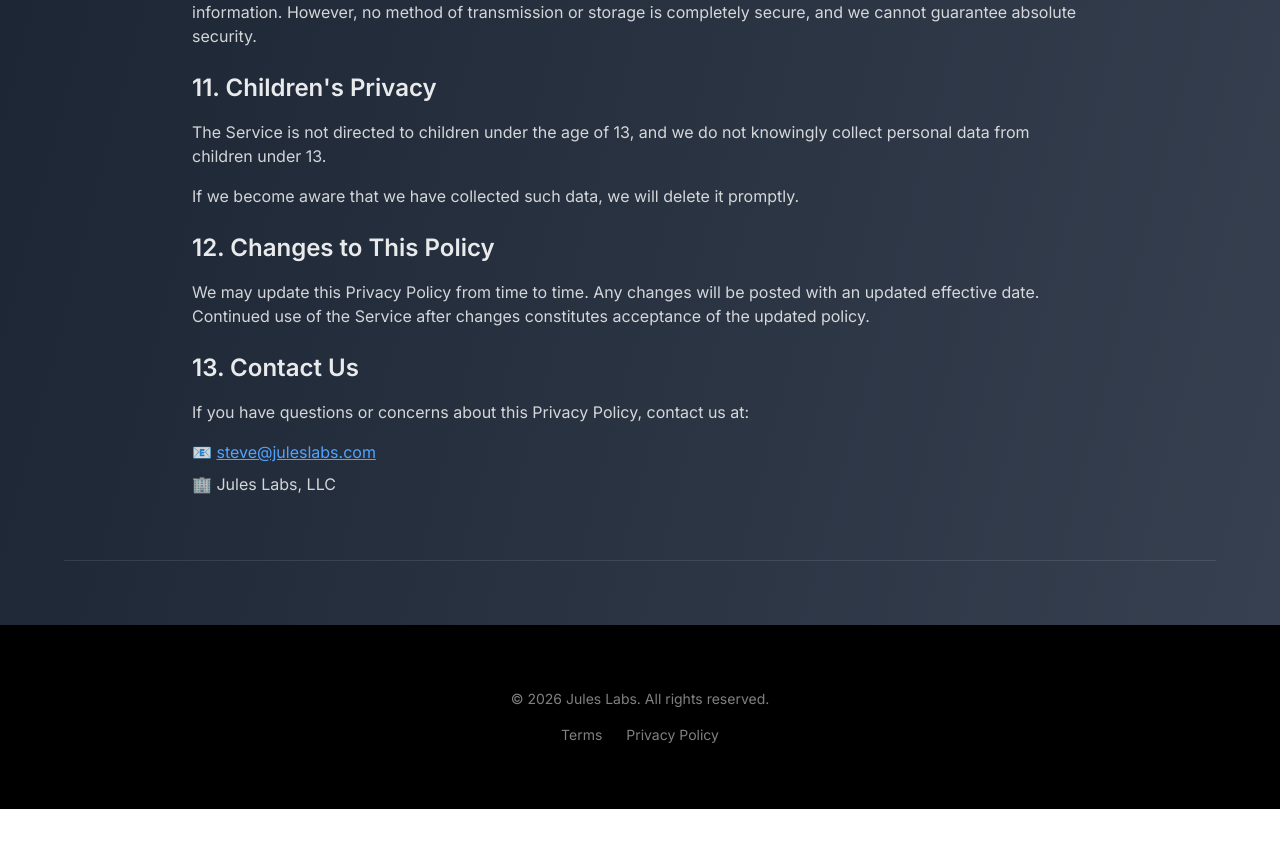
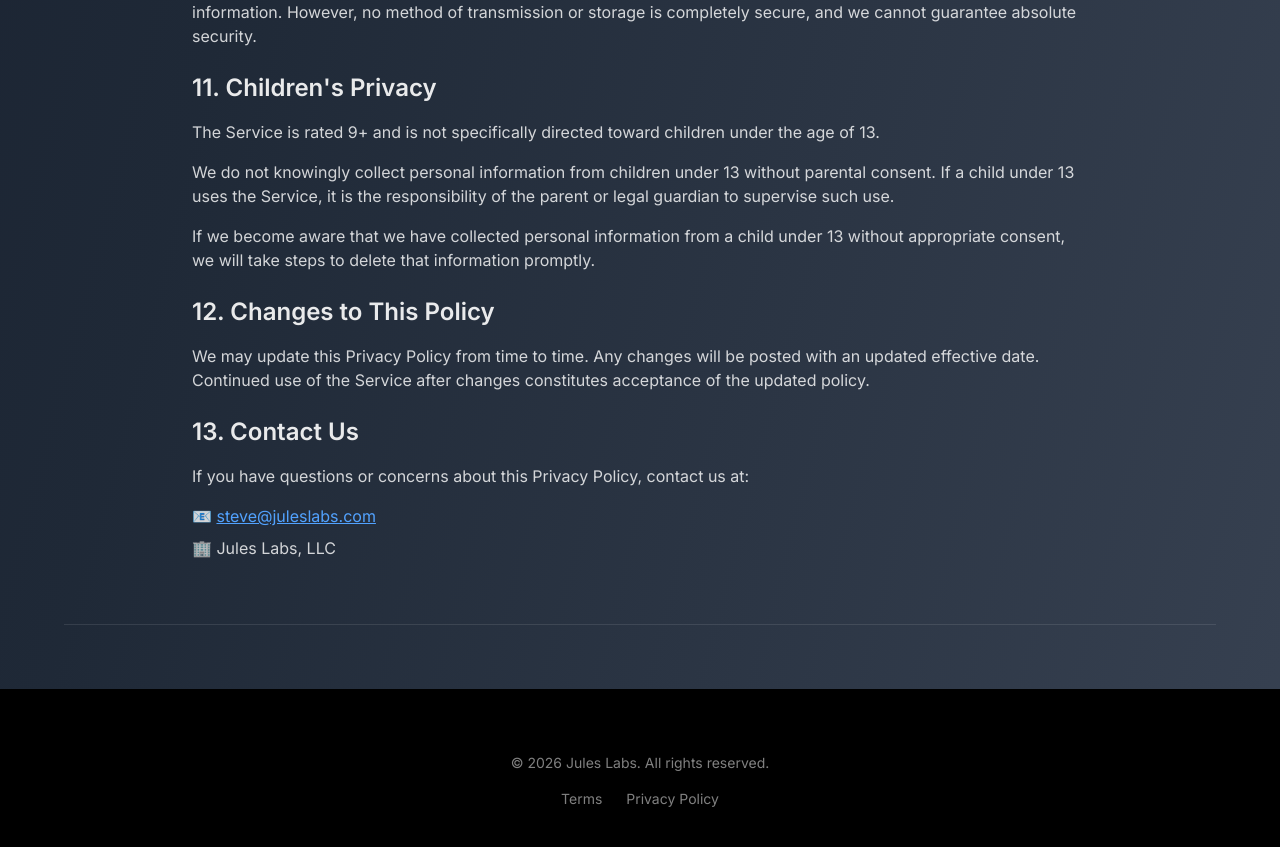
Before and after one commit to SaltaMedia/jules-labs, a Next.js app: page /privacy in a window 1280 px wide. Shown: the part 4127-4974 px from the top of the page. Before the commit the page ends 4936 px from the top, so only its background shows below. Built offline with nearby package versions, Linux system fonts and the light colour scheme.

Commit message:
Update Children's Privacy section in privacy policy, update terms of use

```diff
--- a/src/app/privacy/page.tsx
+++ b/src/app/privacy/page.tsx
@@ -233,10 +233,13 @@ export default function Privacy() {
             <div>
               <h2 className="text-2xl font-semibold mb-4">11. Children&apos;s Privacy</h2>
               <p className="text-white/80 mb-4">
-                The Service is not directed to children under the age of 13, and we do not knowingly collect personal data from children under 13.
+                The Service is rated 9+ and is not specifically directed toward children under the age of 13.
+              </p>
+              <p className="text-white/80 mb-4">
+                We do not knowingly collect personal information from children under 13 without parental consent. If a child under 13 uses the Service, it is the responsibility of the parent or legal guardian to supervise such use.
               </p>
               <p className="text-white/80">
-                If we become aware that we have collected such data, we will delete it promptly.
+                If we become aware that we have collected personal information from a child under 13 without appropriate consent, we will take steps to delete that information promptly.
               </p>
             </div>
 
```
